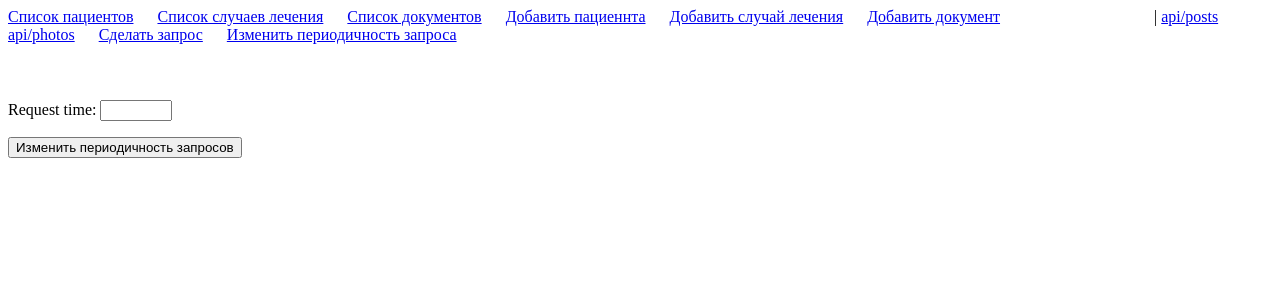
After one commit to MaxZudilenkov/webiomed, a Django app: page /change_request_time/ in a window 1280 px wide. The commit adds this page. Shown: the top 300 px of the page. Run offline with Django 4.2, Linux system fonts and the light colour scheme.

Commit message:
added change request time

```diff
--- a/main.py
+++ b/main.py
@@ -10,11 +10,13 @@ async def get_photos(request):
     file_content = f.read()
     return web.Response(text=str(file_content))
 
+
 async def get_posts(request):
     # Метод для вывода постов в шаблон
     f = open('json_posts.json')
     file_content = f.read()
     return web.Response(text=str(file_content))
+
 
 async def get_posts_and_photos(request):
     # Метод для вывода в шаблон объединенных данных
--- a/mainapp/forms.py
+++ b/mainapp/forms.py
@@ -36,3 +36,6 @@ class AddDocumentBodyForm(forms.ModelForm):
     class Meta:
         model = DocumentBody
         fields = ('filling',)
+
+class RequestTimeForm(forms.Form):
+    request_time = forms.IntegerField(min_value=1, max_value=9999)
--- /dev/null
+++ b/mainapp/templates/mainapp/server_time.html
@@ -0,0 +1,21 @@
+{% extends 'base.html' %}
+
+
+{% block title %}
+
+    <title>Периодинчость запросов</title>
+
+{% endblock %}
+
+
+{% block content %}
+
+    <form method="post">
+    {% csrf_token %}
+
+    {{ form.as_p }}
+
+<div> <button type="submit">Изменить периодичность запросов</button></div>
+
+
+{% endblock %}
--- a/mainapp/urls.py
+++ b/mainapp/urls.py
@@ -2,7 +2,7 @@ from django.urls import path
 
 from mainapp.views import PatientListView, PatientDetailView, add_patient, TreatmentCaseListView, \
     TreatmentCaseDetailView, add_case, MedicalDocumentListView, DocumentDetailView, add_document, \
-    get_json_from_aiohttp_server, LogDetailView
+    get_json_from_aiohttp_server, LogDetailView, change_request_time
 
 urlpatterns = [
     path('', PatientListView.as_view(), name="patient_list_view"),
@@ -14,6 +14,7 @@ urlpatterns = [
     path('document/<int:pk>', DocumentDetailView.as_view(), name="document_detail"),
     path('add_patient/', add_patient, name="add_patient"),
     path('add_case/', add_case, name="add_case"),
+    path('change_request_time/', change_request_time, name="change_request_time"),
     path('add_document/', add_document, name="add_document"),
     path('request_aiohttp/', get_json_from_aiohttp_server, name="get_json_from_aiohttp_server"),
 ]
--- a/mainapp/views.py
+++ b/mainapp/views.py
@@ -8,7 +8,8 @@ from django.shortcuts import render, redirect
 from django.views.generic import ListView, DetailView
 
 from mainapp.filters import TreatmentCaseFilter, MedicalDocumentFilter
-from mainapp.forms import AddPatientForm, AddTreatmentCaseForm, AddMedicalDocumentForm, AddDocumentBodyForm
+from mainapp.forms import AddPatientForm, AddTreatmentCaseForm, AddMedicalDocumentForm, AddDocumentBodyForm, \
+    RequestTimeForm
 from mainapp.models import Patient, TreatmentCase, MedicalDocument, DocumentBody, RequestLog
 
 
@@ -45,7 +46,7 @@ def add_patient(request):
 
 
 def add_case(request):
-    # Класс для добавления случая лечения
+    # Метод для добавления случая лечения
     if request.method == 'POST':
         form = AddTreatmentCaseForm(request.POST)
         if form.is_valid():
@@ -57,7 +58,7 @@ def add_case(request):
 
 
 def add_document(request):
-    # Класс для добавления документа и тела документа
+    # Метод для добавления документа и тела документа
     if request.method == 'POST':
         document_form = AddMedicalDocumentForm(request.POST)
         body_form = AddDocumentBodyForm(request.POST)
@@ -142,7 +143,7 @@ class DocumentDetailView(ListView):
 
 def get_json_from_aiohttp_server(request):
     # Метод для сохранения логов запросов
-    req = requests.get('http://main:8080/api/posts_and_photos')
+    req = requests.get('http://127.0.0.1:8080/api/posts_and_photos')
     content = req.text
     if RequestLog.objects.last() is None:
         RequestLog.objects.create(request_filling=content)
@@ -155,6 +156,7 @@ def get_json_from_aiohttp_server(request):
     context = {'logs': RequestLog.objects.all()}
     return render(request, 'mainapp/request_to_aiohttp.html', context)
 
+
 class LogDetailView(DetailView):
     # Класс для отображения конкртеного лога
     model = RequestLog
@@ -164,3 +166,18 @@ class LogDetailView(DetailView):
         context = super().get_context_data(**kwargs)
         context['logs'] = RequestLog.objects.get(pk=self.kwargs['pk'])
         return context
+
+
+def change_request_time(request):
+    # Метод для изменения периодичности запросов
+    if request.method == 'POST':
+        form = RequestTimeForm(request.POST)
+        if form.is_valid():
+            time = str(form.cleaned_data['request_time'])
+            with open('server_time', 'w') as outfile:
+                outfile.write(time)
+            return redirect('case_list_view')
+    form = RequestTimeForm()
+    context = {'form': form}
+
+    return render(request, 'mainapp/server_time.html', context)
--- a/templates/include/_navbar.html
+++ b/templates/include/_navbar.html
@@ -8,4 +8,5 @@
 <a href="http://127.0.0.1:8080/api/posts" style="margin-right:20px"> api/posts</a>
 <a href="http://127.0.0.1:8080/api/photos" style="margin-right:20px"> api/photos</a>
 <a href="{% url 'get_json_from_aiohttp_server' %}" style="margin-right:20px"> Сделать запрос</a>
+<a href="{% url 'change_request_time' %}" style="margin-right:20px"> Изменить периодичность запроса</a>
 <div style="padding-bottom: 40px"></div>
```
Also changed, not shown: scrap.py (+7 -1 lines), 1 other file.
